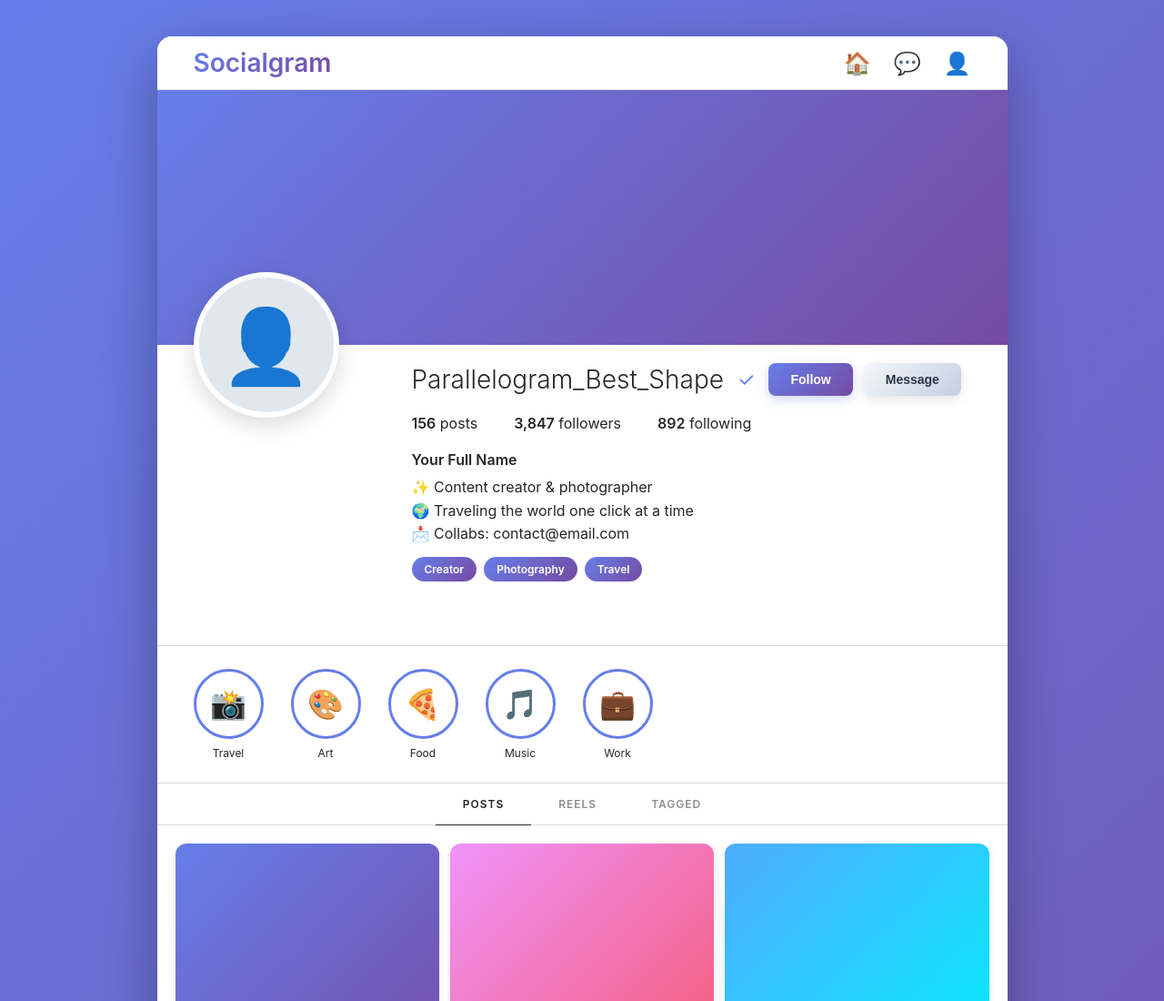
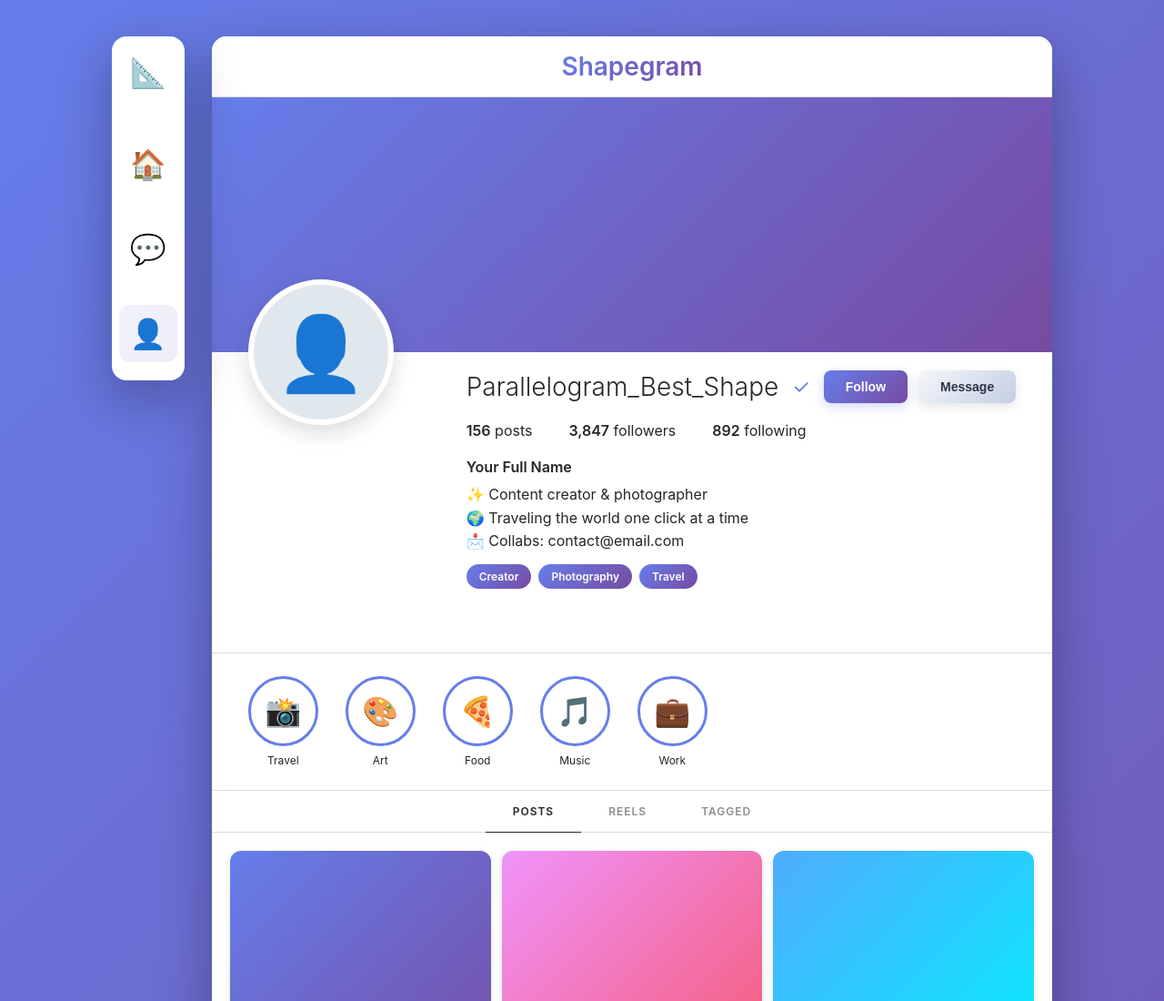
Before and after one commit to UTMakes/Parallelogram_profile_page, a plain HTML site: page profile.html in a window 1280 px wide. Shown: the top 1100 px of the page at 91% size. Drawn offline with Linux system fonts and the light colour scheme.

Commit message:
Update profile.html

```diff
--- a/profile.html
+++ b/profile.html
@@ -16,42 +16,89 @@
             background: linear-gradient(135deg, #667eea 0%, #764ba2 100%);
             min-height: 100vh;
             padding: 40px 20px;
+            display: flex;
+            gap: 30px;
+            justify-content: center;
+            align-items: flex-start;
+        }
+
+        .page-wrapper {
+            display: flex;
+            gap: 30px;
+            max-width: 1200px;
+            width: 100%;
+            justify-content: center;
+        }
+
+        .sidebar {
+            width: 80px;
+            background: white;
+            border-radius: 16px;
+            padding: 20px;
+            box-shadow: 0 20px 60px rgba(0, 0, 0, 0.3);
+            display: flex;
+            flex-direction: column;
+            gap: 30px;
+            align-items: center;
+            height: fit-content;
+            position: sticky;
+            top: 40px;
+        }
+
+        .sidebar-logo {
+            font-size: 32px;
+            margin-bottom: 20px;
+        }
+
+        .sidebar-link {
+            text-decoration: none;
+            color: #8e8e8e;
+            font-size: 32px;
+            cursor: pointer;
+            transition: all 0.3s;
+            padding: 12px;
+            border-radius: 12px;
+        }
+
+        .sidebar-link:hover {
+            color: #667eea;
+            background: #f0f0f0;
+            transform: scale(1.1);
+        }
+
+        .sidebar-link.active {
+            color: #667eea;
+            background: linear-gradient(135deg, rgba(102, 126, 234, 0.1) 0%, rgba(118, 75, 162, 0.1) 100%);
+        }
+
+        /* Page transition */
+        @keyframes fadeIn {
+            from {
+                opacity: 0;
+                transform: translateY(20px);
+            }
+            to {
+                opacity: 1;
+                transform: translateY(0);
+            }
         }
 
         .container {
             max-width: 935px;
-            margin: 0 auto;
             background: white;
             border-radius: 16px;
             overflow: hidden;
             box-shadow: 0 20px 60px rgba(0, 0, 0, 0.3);
+            animation: fadeIn 0.5s ease-out;
         }
 
         .navbar {
             background: white;
             border-bottom: 1px solid #dbdbdb;
-            padding: 12px 40px;
+            padding: 16px 40px;
             display: flex;
-            justify-content: space-between;
+            justify-content: center;
             align-items: center;
-        }
-
-        .nav-links {
-            display: flex;
-            gap: 25px;
-            align-items: center;
-        }
-
-        .nav-link {
-            text-decoration: none;
-            color: #262626;
-            font-size: 24px;
-            cursor: pointer;
-            transition: transform 0.2s;
-        }
-
-        .nav-link:hover {
-            transform: scale(1.1);
         }
 
         .logo {
@@ -298,6 +345,23 @@
         }
 
         @media (max-width: 768px) {
+            .page-wrapper {
+                flex-direction: column;
+            }
+
+            .sidebar {
+                width: 100%;
+                flex-direction: row;
+                position: static;
+                padding: 15px;
+                gap: 20px;
+                justify-content: center;
+            }
+
+            .sidebar-logo {
+                display: none;
+            }
+
             .profile-top {
                 gap: 30px;
             }
@@ -329,17 +393,20 @@
     </style>
 </head>
 <body>
-    <div class="container">
-        <div class="navbar">
-            <div class="logo">Socialgram</div>
-            <div class="nav-links">
-                <a href="index.html" class="nav-link" title="Home">🏠</a>
-                <a href="messages.html" class="nav-link" title="Messages">💬</a>
-                <a href="profile.html" class="nav-link" title="Profile">👤</a>
-            </div>
+    <div class="page-wrapper">
+        <div class="sidebar">
+            <div class="sidebar-logo">📐</div>
+            <a href="index.html" class="sidebar-link" title="Home">🏠</a>
+            <a href="messages.html" class="sidebar-link" title="Messages">💬</a>
+            <a href="profile.html" class="sidebar-link active" title="Profile">👤</a>
         </div>
 
-        <div class="cover"></div>
+        <div class="container">
+            <div class="navbar">
+                <div class="logo">Shapegram</div>
+            </div>
+
+            <div class="cover"></div>
 
         <div class="profile-container">
             <div class="profile-top">
```
